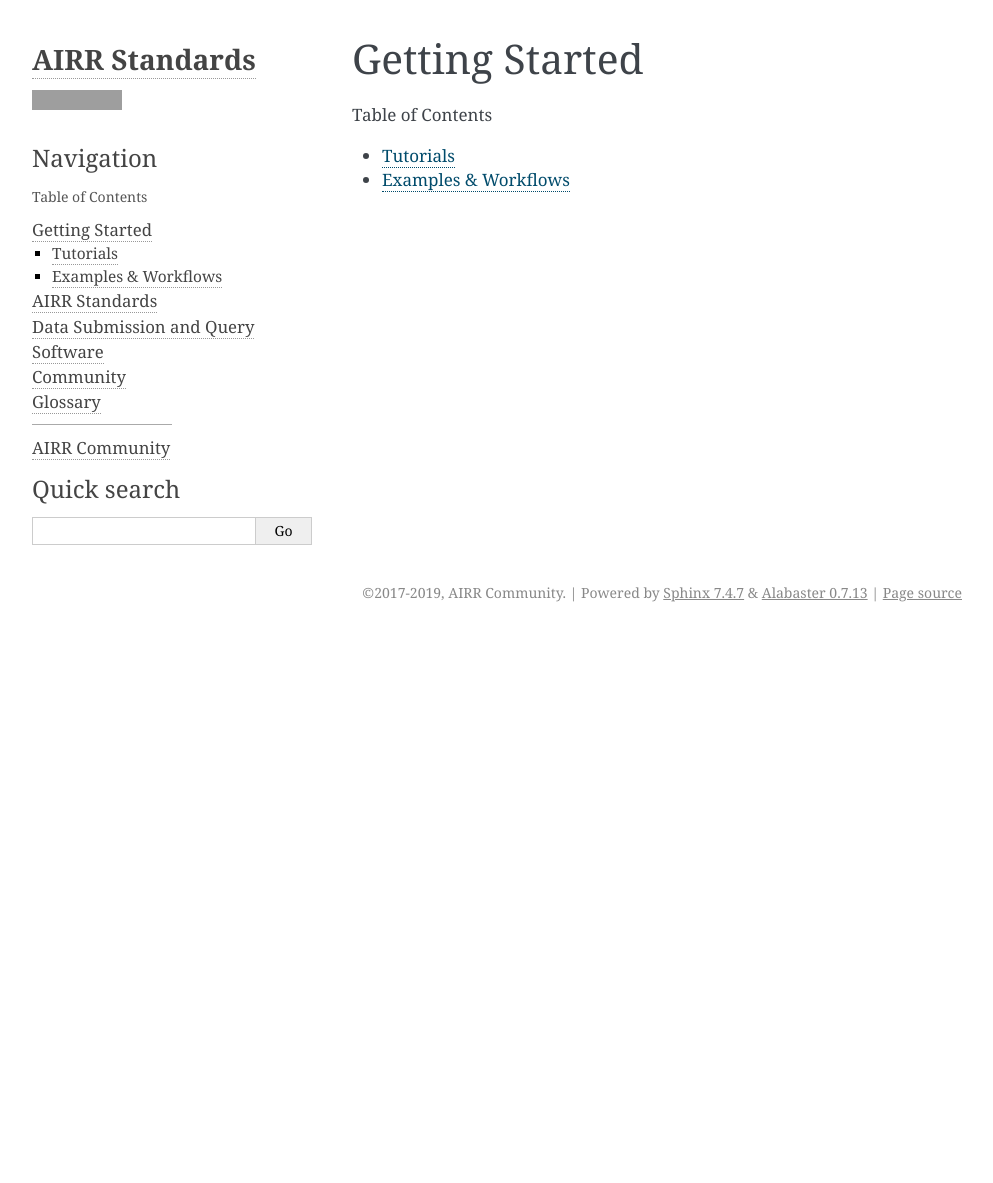
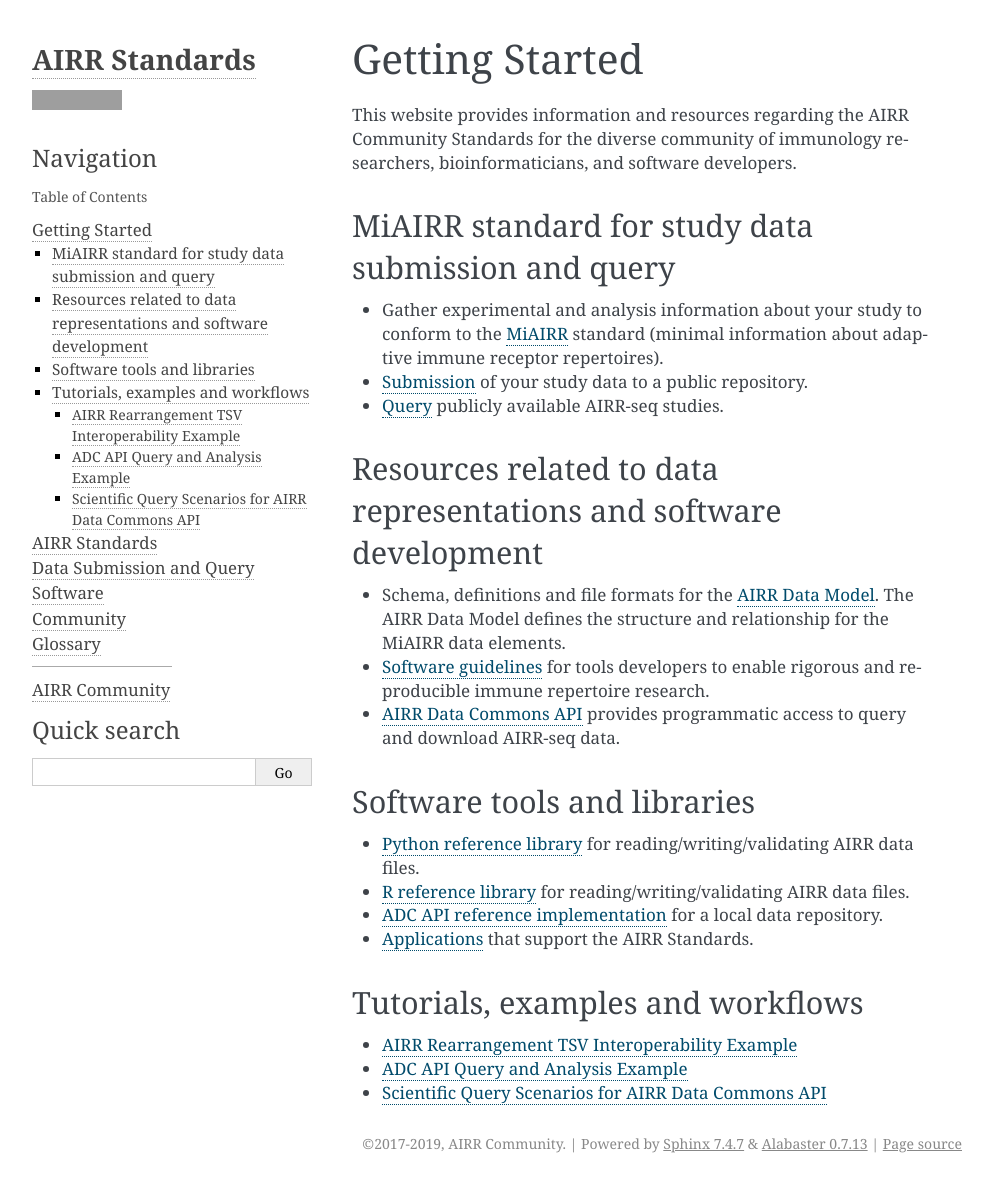
Before and after one commit to airr-community/airr-standards, a Sphinx documentation site: the page built from docs/standards/getting_started.rst, in a window 1280 px wide. Shown: the whole page, without its empty margins (148-1141 px from the left). Built offline with Sphinx 7.4.7, drawn with Linux system fonts in a browser that asks for light colours; pages that are not in the unit, such as notebooks, are missing from menus; before the commit the page ends 900 px from its top, so only the background shows below that; grey boxes are pictures that could not be loaded.

Commit message:
getting started

```diff
--- a/docs/resources/support.rst
+++ b/docs/resources/support.rst
@@ -1,3 +1,5 @@
+.. _ApplicationSupport:
+
 Applications Supporting AIRR Standards
 ================================================================================
 
--- a/docs/standards/getting_started.rst
+++ b/docs/standards/getting_started.rst
@@ -2,9 +2,45 @@
 Getting Started
 =======================
 
+This website provides information and resources regarding
+the AIRR Community Standards for the diverse community of immunology
+researchers, bioinformaticians, and software developers.
+
+MiAIRR standard for study data submission and query
+---------------------------------------------------
+
++ Gather experimental and analysis information about your study to conform to the :ref:`MiAIRR <MiAIRR>` standard (minimal information about adaptive immune receptor repertoires).
+
++ :ref:`Submission <Data_Submission>` of your study data to a public repository.
+
++ :ref:`Query <Data_Submission>` publicly available AIRR-seq studies.
+
+Resources related to data representations and software development
+------------------------------------------------------------------
+
++ Schema, definitions and file formats for the :ref:`AIRR Data Model <DataRepresentations>`. The AIRR Data Model defines the structure and relationship for the MiAIRR data elements.
+
++ :ref:`Software guidelines <ToolsStandard>` for tools developers to enable rigorous and reproducible immune repertoire research.
+
++ :ref:`AIRR Data Commons API <DataCommons>` provides programmatic access to query and download AIRR-seq data.
+
+Software tools and libraries
+----------------------------
+
++ :ref:`Python reference library <PythonOverview>` for reading/writing/validating AIRR data files.
+
++ :ref:`R reference library <ROverview>` for reading/writing/validating AIRR data files.
+
++ :ref:`ADC API reference implementation <ADCAPIReference>` for a local data repository.
+
++ :ref:`Applications <ApplicationSupport>` that support the AIRR Standards.
+
+Tutorials, examples and workflows
+---------------------------------
+
 .. toctree::
    :maxdepth: 1
-   :caption: Table of Contents
 
-   ../examples/tutorials
-   ../examples/overview
+   ../examples/datarep_cmd_example
+   ../examples/api_analysis_example
+   ../examples/api_queries
```
Also changed, not shown: docs/examples/overview.rst (deleted, +0 -13 lines), docs/examples/tutorials.rst (deleted, +0 -9 lines).
